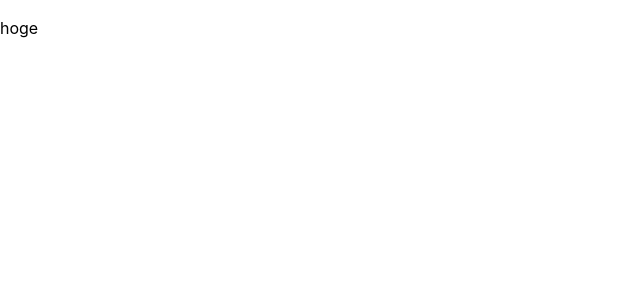
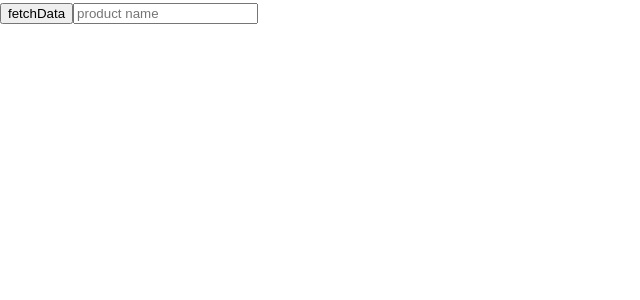
Before and after one commit to katsukiwataru/household-account-book-app, a React app: page / in a window 1280 px wide. Shown: the top 300 px of the page, without its empty margins (0-640 px from the left). Built offline with nearby package versions, Linux system fonts and the light colour scheme.

Commit message:
feat: post input value to graphql

```diff
--- a/src/client/components/home.tsx
+++ /dev/null
@@ -1,13 +0,0 @@
-import React from 'react';
-
-type Props = {};
-
-const Home: React.FC<Props> = () => {
-  return (
-    <div>
-      <p>hoge</p>
-    </div>
-  );
-};
-
-export default Home;
--- /dev/null
+++ b/src/client/components/homeComp.tsx
@@ -0,0 +1,23 @@
+import React from 'react';
+
+type Props = {
+  fetchData: () => void;
+  setInputText: (event: React.ChangeEvent<HTMLInputElement>) => void;
+  sendInputValue: (event: React.KeyboardEvent<HTMLInputElement>) => void;
+};
+
+const Home: React.FC<Props> = ({ fetchData, setInputText, sendInputValue }) => {
+  return (
+    <div>
+      <button onClick={fetchData}>fetchData</button>
+      <input
+        type="text"
+        placeholder="product name"
+        onChange={(event) => setInputText(event as React.ChangeEvent<HTMLInputElement>)}
+        onKeyPress={(event) => sendInputValue(event as React.KeyboardEvent<HTMLInputElement>)}
+      />
+    </div>
+  );
+};
+
+export default Home;
--- a/src/client/container/home.tsx
+++ b/src/client/container/home.tsx
@@ -1,8 +1,54 @@
-import React from 'react';
-import HomeComp from '../components/home';
+import React, { useState } from 'react';
+import HomeComp from '../components/homeComp';
 
 const Home: React.FC = () => {
-  return <HomeComp />;
+  const [name, setName] = useState<string>('');
+
+  const query = `mutation {
+    createProduct(data: {
+      name: "${name}",
+      price: 30000
+    }) {
+      id
+      name
+    }
+  }`;
+
+  const fetchData = async () => {
+    try {
+      const data = await fetch('http://localhost:4466/', {
+        credentials: 'omit',
+        headers: {
+          'content-type': 'application/json',
+        },
+        body: JSON.stringify({
+          query,
+        }),
+        method: 'POST',
+        mode: 'cors',
+      });
+      const jsonData = await data.json();
+      console.log(jsonData);
+    } catch (error) {
+      console.log(error);
+    }
+  };
+
+  const setInputText = (event: React.ChangeEvent<HTMLInputElement>) => {
+    const postName = event.target as HTMLButtonElement;
+    setName(postName.value);
+  };
+
+  const sendInputValue = (event: React.KeyboardEvent<HTMLInputElement>) => {
+    if (event.key === 'Enter') {
+      fetchData();
+    }
+  };
+  return (
+    <div>
+      <HomeComp fetchData={fetchData} sendInputValue={sendInputValue} setInputText={setInputText} />
+    </div>
+  );
 };
 
 export default Home;
```
